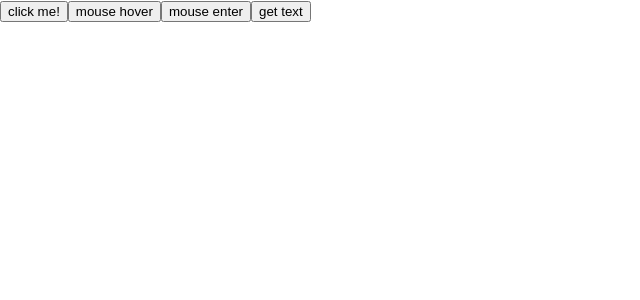
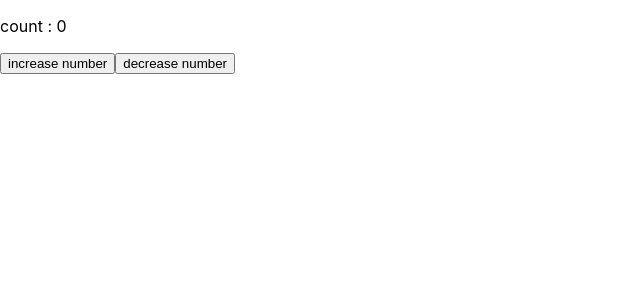
Before and after one commit to dykdeveloper/my-app, a React (Create React App) app: page / in a window 1280 px wide. Shown: the top 300 px of the page, without its empty margins (0-640 px from the left). Built offline with nearby package versions, Linux system fonts and the light colour scheme.

Commit message:
usestate

```diff
--- a/src/App.js
+++ b/src/App.js
@@ -5,7 +5,8 @@
 // import Component1 from './class_lifecycle/Component'
 // import FunctionProp from './function_props/FunctionProp'
 // import FunctionValidate from './function_validation/FunctionValidate'
-import FunctionEvent from './function_event/FunctionEvent'
+// import FunctionEvent from './function_event/FunctionEvent'
+import UseState1 from './hook/UseState1'
 
 
 
@@ -21,7 +22,8 @@
       {/* <Component1 /> */}
       {/* <FunctionProp /> */}
       {/* <FunctionValidate /> */}
-      <FunctionEvent />
+      {/* <FunctionEvent /> */}
+      <UseState1 />
     </>
   );
 }
--- /dev/null
+++ b/src/hook/UseState1.js
@@ -0,0 +1,23 @@
+import {React, useState} from 'react'
+
+function StateHook() {
+    let [count, setcount] = useState(0);
+    let increase = () =>{
+        setcount(count + 1);
+    }
+    let decrease = () =>{
+        if (count>0) {
+            setcount(count - 1)
+        }
+
+    }
+    return(
+        <>
+        <p>count : {count}</p>
+        <button onClick={increase}>increase number</button>
+        <button onClick={decrease}>decrease number</button>
+        </>
+    )
+}
+
+export default StateHook;
```
